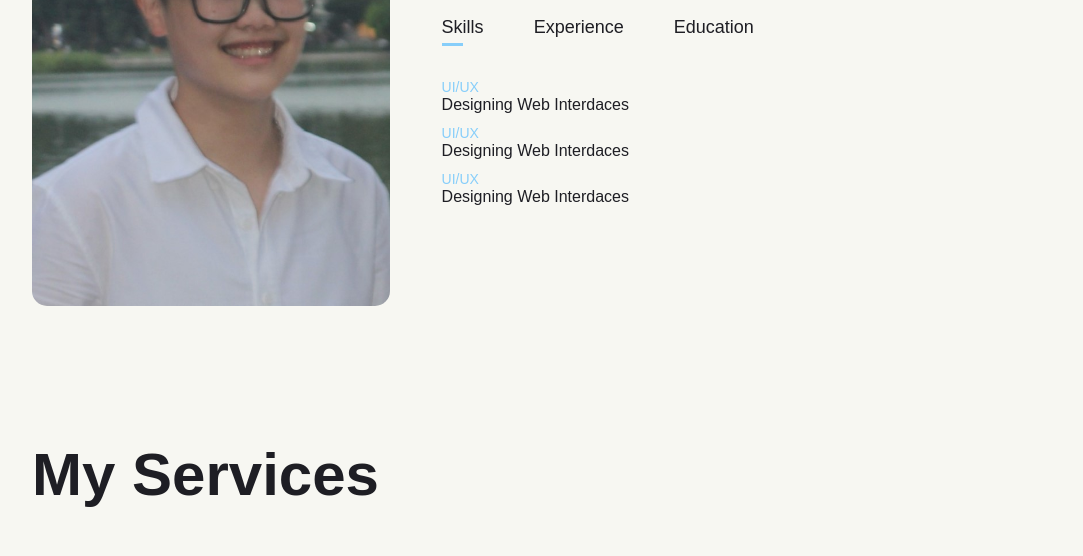
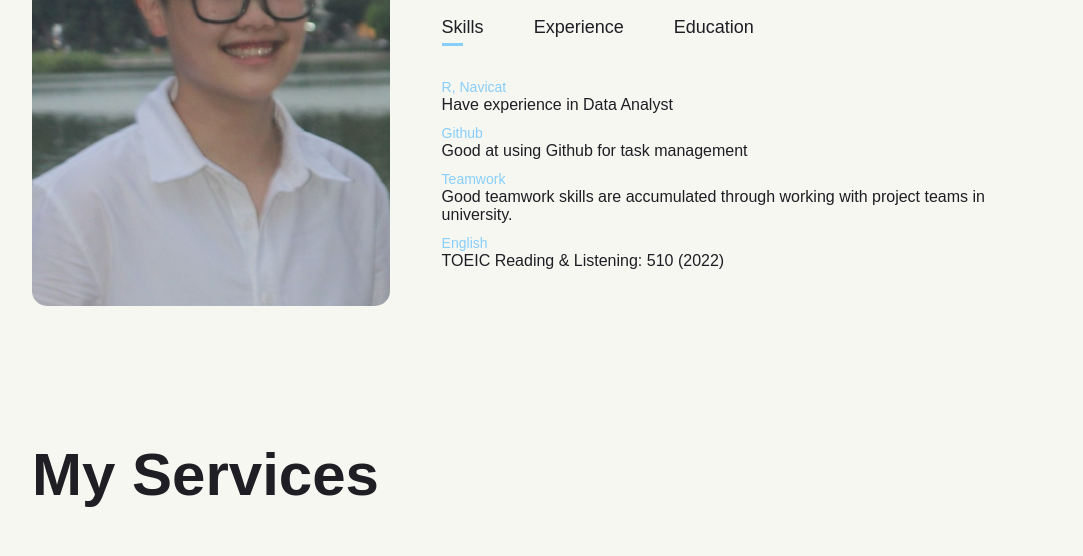
Before and after one commit to 12ttra/personal-portfolio, a plain HTML site: page index.html in a window 1280 px wide. Shown: the part 1052-1608 px from the top of the page, without its empty margins (96-1179 px from the left). Drawn offline with Linux system fonts and the light colour scheme.

Commit message:
change about

```diff
--- a/index.html
+++ b/index.html
@@ -50,23 +50,22 @@
                 </div>
                 <div class="tab-contents active-tab" id="skills">
                     <ul>
-                        <li><span>UI/UX</span><br>Designing Web Interdaces</li>
-                        <li><span>UI/UX</span><br>Designing Web Interdaces</li>
-                        <li><span>UI/UX</span><br>Designing Web Interdaces</li>
+                        <li><span>R, Navicat</span><br>Have experience in Data Analyst</li>
+                        <li><span>Github</span><br>Good at using Github for task management</li>
+                        <li><span>Teamwork</span><br>Good teamwork skills are accumulated through working with project teams in university.</li>
+                        <li><span>English</span><br>TOEIC Reading & Listening: 510 (2022)</li>
                     </ul>
                 </div>
                 <div class="tab-contents" id="experience">
                     <ul>
-                        <li><span>2020 - Current</span><br>UIT</li>
-                        <li><span>2019 - 2020</span><br>Designing Web Interdaces</li>
-                        <li><span>2018 - 2019</span><br>Designing Web Interdaces</li>
+                        <li><span>1/2024 - 6/2024</span><br>DATA ANALYST at BEQ HOLDINGS</li>
                     </ul>
                 </div>
                 <div class="tab-contents" id="education">
                     <ul>
-                        <li><span>2018</span><br>Designing Web Interdaces</li>
-                        <li><span>2020</span><br>Designing Web Interdaces</li>
-                        <li><span>2024</span><br>Designing Web Interdaces</li>
+                        <li><span>2020 - Current</span><br>UNIVERSITY OF INFORMATION TECHNOLOGY - Computer Networks and Data Communication</li>
+                        <li><span>03/2023</span><br>DATA ANALYSIS FUNDAMENTALS - PYTHON at Aptech</li>
+                        <li><span>2023</span><br>LINUX ESSENTIALS - SUMMER 2023 Course of Cisco with University of Information Technology</li>
                     </ul>
                 </div>
             </div>
--- a/style.css
+++ b/style.css
@@ -17,6 +17,7 @@ body{
     background-image: url(images/background.png);
     background-size: cover;
     background-position: center;
+    background-attachment: fixed;
 }
 .container{
     padding: 10px 10%;
@@ -263,6 +264,7 @@ nav ul li a:hover::after{
     text-decoration: none;
     font-size: 30px;
     margin-right: 15px;
+    margin-top: 30px;
     color: #1e1e24;
     display: inline-block;
     transition: transform 0.5s;
```
Also changed, not shown: 1 other file.
